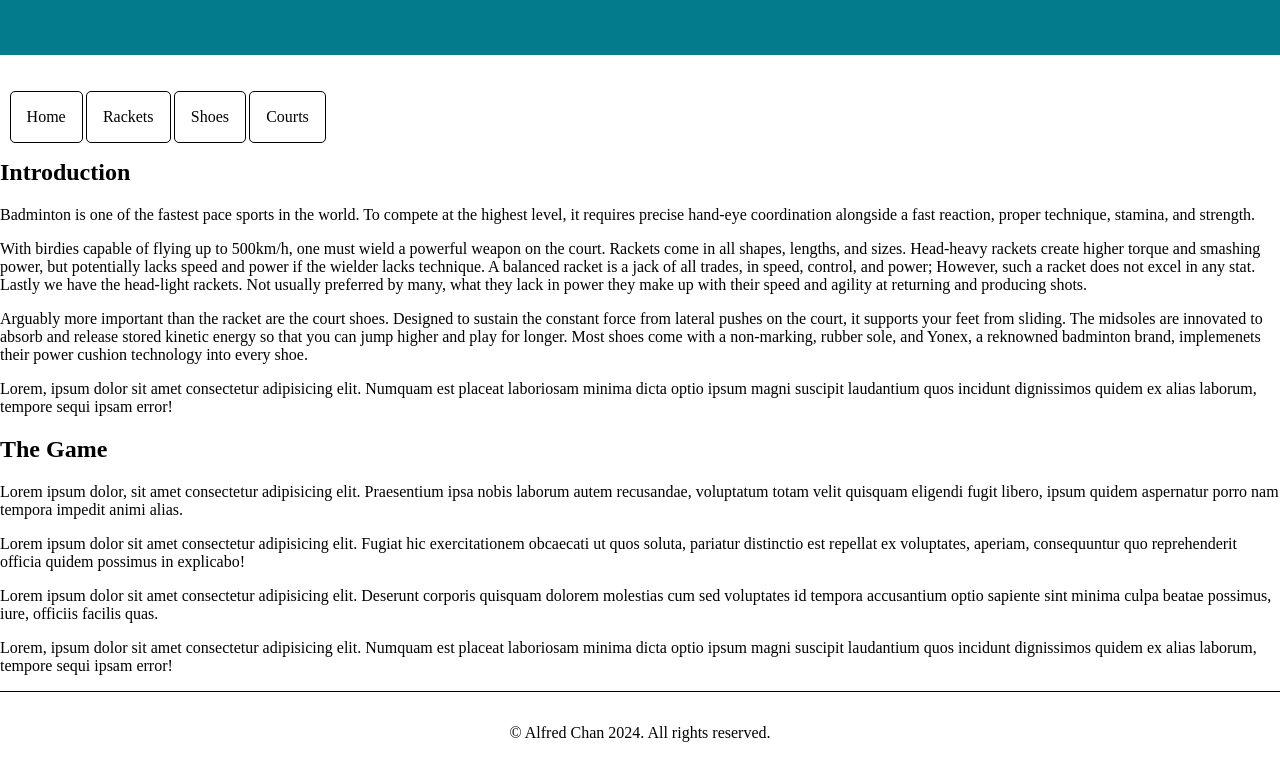
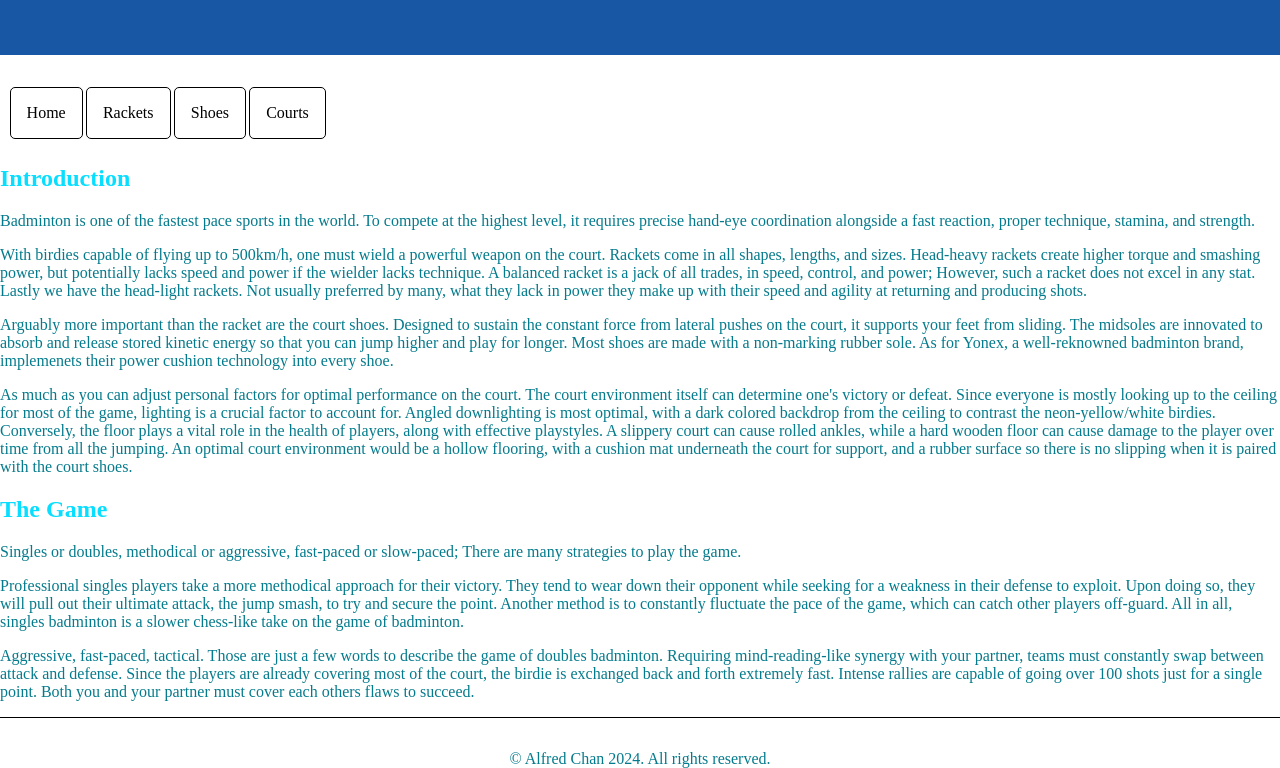
Before and after one commit to AlfredChan919/acit1620-lab4fixed, a plain HTML site: page index.html in a window 1280 px wide. Shown: the part 121-889 px from the top of the page. Before the commit the page ends 863 px from the top, so only its background shows below. Drawn offline with Linux system fonts and the light colour scheme.

Commit message:
changed colors, got h2 and p to change color when hovering

```diff
--- a/index.html
+++ b/index.html
@@ -18,20 +18,19 @@
                 <li class="navItems">Shoes</li>
                 <li class="navItems">Courts</li>
             </ul>
-        <!-- </div>
-        <div> -->
-            <h2>Introduction</h2>
-            <p>Badminton is one of the fastest pace sports in the world. To compete at the highest level, it requires precise hand-eye coordination alongside a fast reaction, proper technique, stamina, and strength.</p>
-            <p>With birdies capable of flying up to 500km/h, one must wield a powerful weapon on the court. Rackets come in all shapes, lengths, and sizes. Head-heavy rackets create higher torque and smashing power, but potentially lacks speed and power if the wielder lacks technique. A balanced racket is a jack of all trades, in speed, control, and power; However, such a racket does not excel in any stat. Lastly we have the head-light rackets. Not usually preferred by many, what they lack in power they make up with their speed and agility at returning and producing shots.</p>
-            <p>Arguably more important than the racket are the court shoes. Designed to sustain the constant force from lateral pushes on the court, it supports your feet from sliding. The midsoles are innovated to absorb and release stored kinetic energy so that you can jump higher and play for longer. Most shoes come with a non-marking, rubber sole, and Yonex, a reknowned badminton brand, implemenets their power cushion technology into every shoe.</p>
-            <p>Lorem, ipsum dolor sit amet consectetur adipisicing elit. Numquam est placeat laboriosam minima dicta optio ipsum magni suscipit laudantium quos incidunt dignissimos quidem ex alias laborum, tempore sequi ipsam error!</p>
         </div>
-        <div>
-            <h2>The Game</h2>
-            <p>Lorem ipsum dolor, sit amet consectetur adipisicing elit. Praesentium ipsa nobis laborum autem recusandae, voluptatum totam velit quisquam eligendi fugit libero, ipsum quidem aspernatur porro nam tempora impedit animi alias.</p>
-            <p>Lorem ipsum dolor sit amet consectetur adipisicing elit. Fugiat hic exercitationem obcaecati ut quos soluta, pariatur distinctio est repellat ex voluptates, aperiam, consequuntur quo reprehenderit officia quidem possimus in explicabo!</p>
-            <p>Lorem ipsum dolor sit amet consectetur adipisicing elit. Deserunt corporis quisquam dolorem molestias cum sed voluptates id tempora accusantium optio sapiente sint minima culpa beatae possimus, iure, officiis facilis quas.</p>
-            <p>Lorem, ipsum dolor sit amet consectetur adipisicing elit. Numquam est placeat laboriosam minima dicta optio ipsum magni suscipit laudantium quos incidunt dignissimos quidem ex alias laborum, tempore sequi ipsam error!</p>
+        <div class="content" id="topcontent">
+                <h2>Introduction</h2>
+                <p>Badminton is one of the fastest pace sports in the world. To compete at the highest level, it requires precise hand-eye coordination alongside a fast reaction, proper technique, stamina, and strength.</p>
+                <p>With birdies capable of flying up to 500km/h, one must wield a powerful weapon on the court. Rackets come in all shapes, lengths, and sizes. Head-heavy rackets create higher torque and smashing power, but potentially lacks speed and power if the wielder lacks technique. A balanced racket is a jack of all trades, in speed, control, and power; However, such a racket does not excel in any stat. Lastly we have the head-light rackets. Not usually preferred by many, what they lack in power they make up with their speed and agility at returning and producing shots.</p>
+                <p>Arguably more important than the racket are the court shoes. Designed to sustain the constant force from lateral pushes on the court, it supports your feet from sliding. The midsoles are innovated to absorb and release stored kinetic energy so that you can jump higher and play for longer. Most shoes are made with a non-marking rubber sole. As for Yonex, a well-reknowned badminton brand, implemenets their power cushion technology into every shoe.</p>
+                <p>As much as you can adjust personal factors for optimal performance on the court. The court environment itself can determine one's victory or defeat. Since everyone is mostly looking up to the ceiling for most of the game, lighting is a crucial factor to account for. Angled downlighting is most optimal, with a dark colored backdrop from the ceiling to contrast the neon-yellow/white birdies. Conversely, the floor plays a vital role in the health of players, along with effective playstyles. A slippery court can cause rolled ankles, while a hard wooden floor can cause damage to the player over time from all the jumping. An optimal court environment would be a hollow flooring, with a cushion mat underneath the court for support, and a rubber surface so there is no slipping when it is paired with the court shoes.</p>
+        </div>
+        <div class="content">
+                <h2>The Game</h2>
+                <p>Singles or doubles, methodical or aggressive, fast-paced or slow-paced; There are many strategies to play the game.</p>
+                <p>Professional singles players take a more methodical approach for their victory. They tend to wear down their opponent while seeking for a weakness in their defense to exploit. Upon doing so, they will pull out their ultimate attack, the jump smash, to try and secure the point. Another method is to constantly fluctuate the pace of the game, which can catch other players off-guard. All in all, singles badminton is a slower chess-like take on the game of badminton.</p>
+                <p>Aggressive, fast-paced, tactical. Those are just a few words to describe the game of doubles badminton. Requiring mind-reading-like synergy with your partner, teams must constantly swap between attack and defense. Since the players are already covering most of the court, the birdie is exchanged back and forth extremely fast. Intense rallies are capable of going over 100 shots just for a single point. Both you and your partner must cover each others flaws to succeed.</p>
         </div>
         <footer>
             <p>&copy; Alfred Chan 2024. All rights reserved.</p>
--- a/styles.css
+++ b/styles.css
@@ -1,7 +1,7 @@
 
 :root{
     --baseblue:#08DEFF;
-    --shadeone:#06A7BF;
+    --shadeone:#1857a4;
     --teal:#047B8C;
 }
 html,
@@ -17,7 +17,7 @@ body {
 
 }
 header{
-    background-color: var(--teal);
+    background-color: var(--shadeone);
     color: black;
     padding: 3rem;
     margin-bottom: 1rem;
@@ -58,7 +58,7 @@ footer{
     display:static;
 }
 .navItems:hover{
-    background-color:var(--teal);
+    background-color:var(--shadeone);
     margin-top:-10px;
     transform: scale(1.2);
     margin-left:.5rem;
@@ -68,3 +68,35 @@ footer{
     color:white;
     transition:margin-top .3s, transform .3s, margin-left .3s, margin-right .3s, box-shadow .2s, background-color .2s ease;
 }
+h2{
+    color:var(--baseblue);
+
+}
+p{
+    color:var(--teal);
+}
+#topcontent{
+    margin-top: 110px;
+
+}
+.content:hover{
+    background-color:var(--shadeone);
+    padding:.3rem;
+    padding-bottom: 1rem;
+    color:white;
+}
+
+.content:hover h2, .content:hover p{
+    color:white;
+}
+
+/* HOVER PARAGRAPHS STYLING*/
+/* span:hover{
+    background-color: var(--teal);
+
+    padding-top: .5rem;
+    padding-bottom:.5rem;
+    color:white;
+
+
+} */
```
